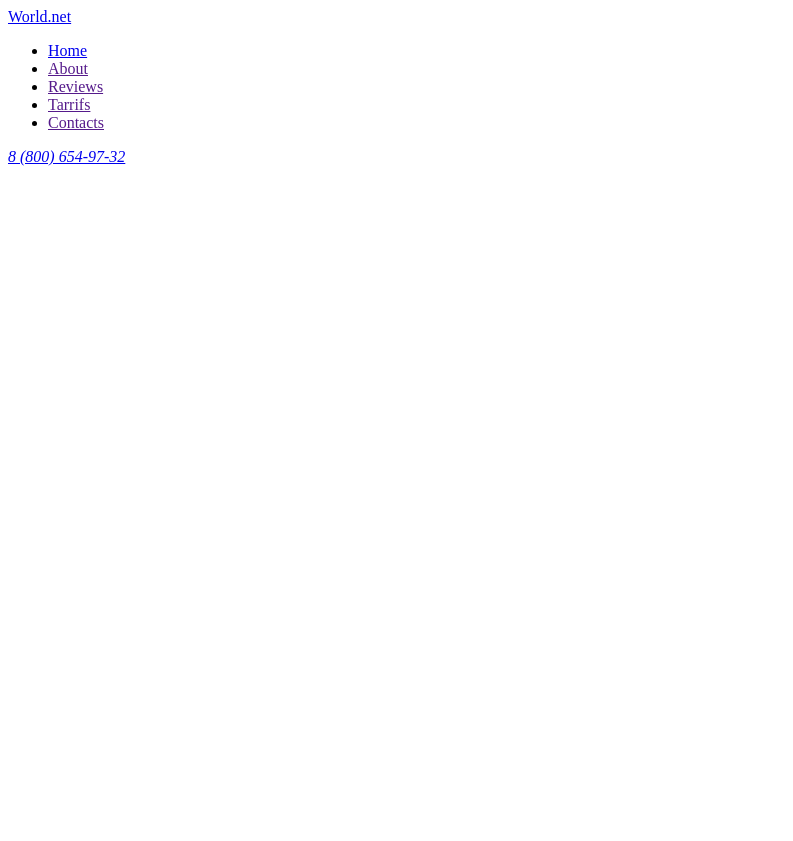
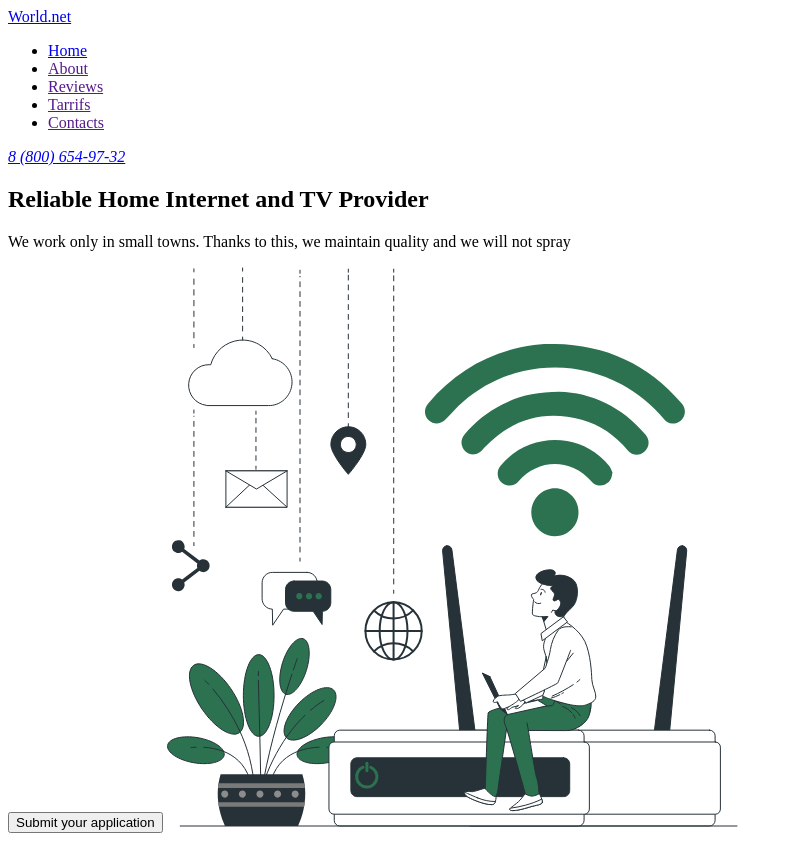
Before and after one commit to d3nnys/new-team-project, a plain HTML site: page index.html in a window 1280 px wide. Shown: the whole page, without its empty margins (0-793 px from the left). Before the commit the page ends 800 px from the top, so only its background shows below. Drawn offline with Linux system fonts and the light colour scheme.

Commit message:
add hero section

```diff
--- a/index.html
+++ b/index.html
@@ -1,10 +1,12 @@
 <!DOCTYPE html>
 <html lang="en">
+
 <head>
     <meta charset="UTF-8">
     <meta name="viewport" content="width=device-width, initial-scale=1.0">
     <title>World.net</title>
 </head>
+
 <body>
     <header>
         <a href="./index.html">World.net</a>
@@ -31,6 +33,16 @@
             <a href="tel:88006549732">8 (800) 654-97-32</a>
         </address>
     </header>
+    <main>
+        <section>
+            <h1>Reliable Home Internet and TV Provider
+            </h1>
+            <p>We work only in small towns. Thanks to this,
+                we maintain quality and we will not spray</p>
+                <button type="button">Submit your application</button>
+                <img src="./images/hero-img.svg" alt="hero-img" width="571" height="560">
+        </section>
+    </main>
+</body>
 
-</body>
 </html>
```
Also changed, not shown: images/hero-img.svg (added).
